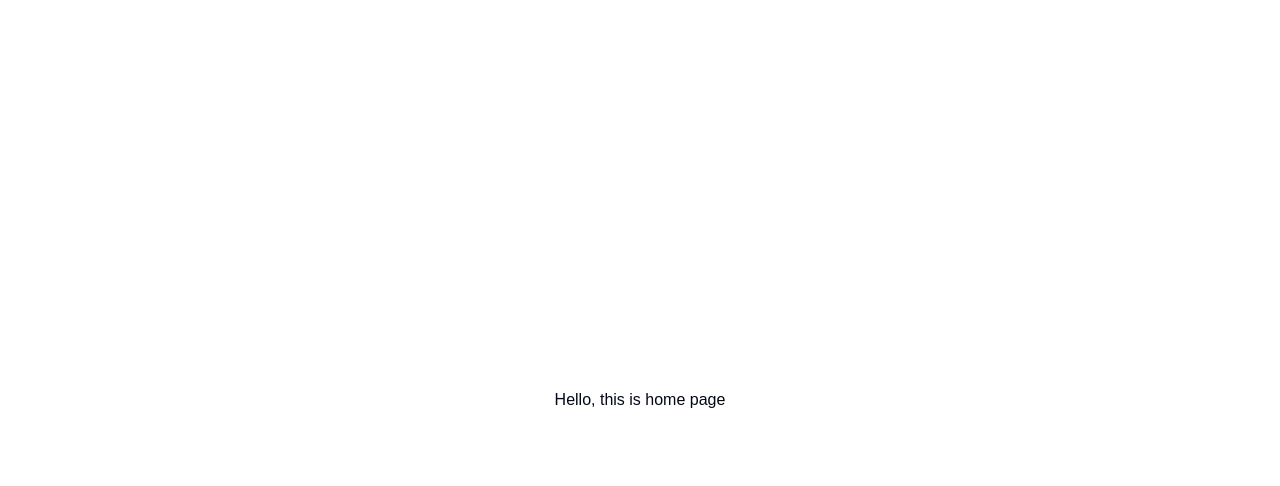
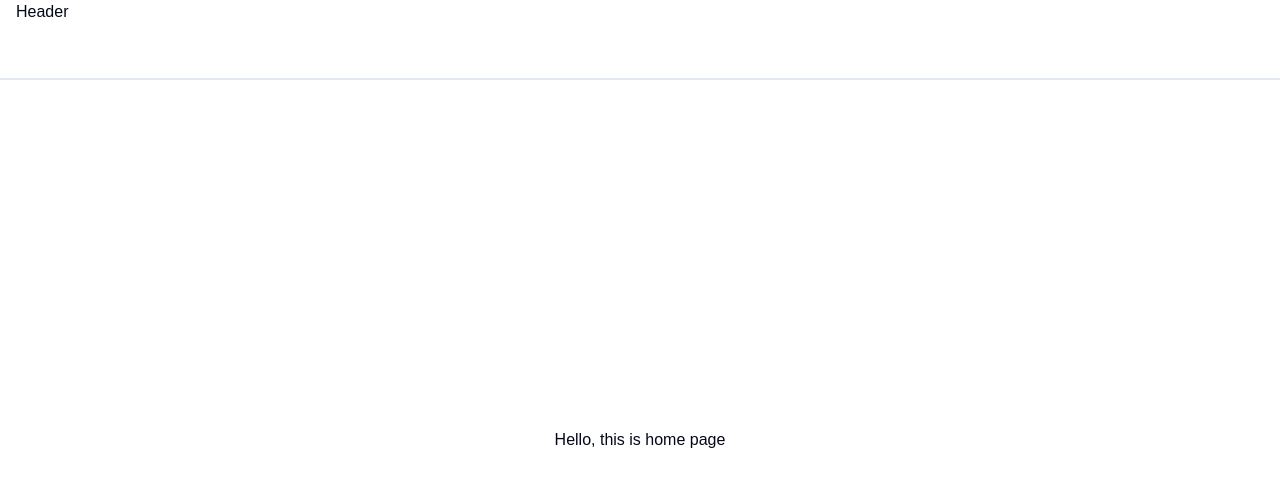
Before and after one commit to Tez-cyber/babble, a Next.js app: page / in a window 1280 px wide. Shown: the top 486 px of the page. Built offline with nearby package versions, Linux system fonts and the light colour scheme.

Commit message:
Created header component and imported in layout

```diff
--- /dev/null
+++ b/app/(marketing)/header.tsx
@@ -0,0 +1,9 @@
+
+
+export const Header = () => {
+  return (
+    <header className="h-20 w-full border-b-2 border-slate-200 px-4">
+        Header
+    </header>
+  )
+}
--- a/app/(marketing)/layout.tsx
+++ b/app/(marketing)/layout.tsx
@@ -1,3 +1,4 @@
+import { Header } from "./header"
 
 type Props = {
     children: React.ReactNode
@@ -7,6 +8,7 @@ export default function MarletingLayout(
 ) {
   return (
     <div className="min-h-screen flex flex-col">
+        <Header />
         <main className="flex-1 flex flex-col items-center justify-center">
             {children}
         </main>
```
